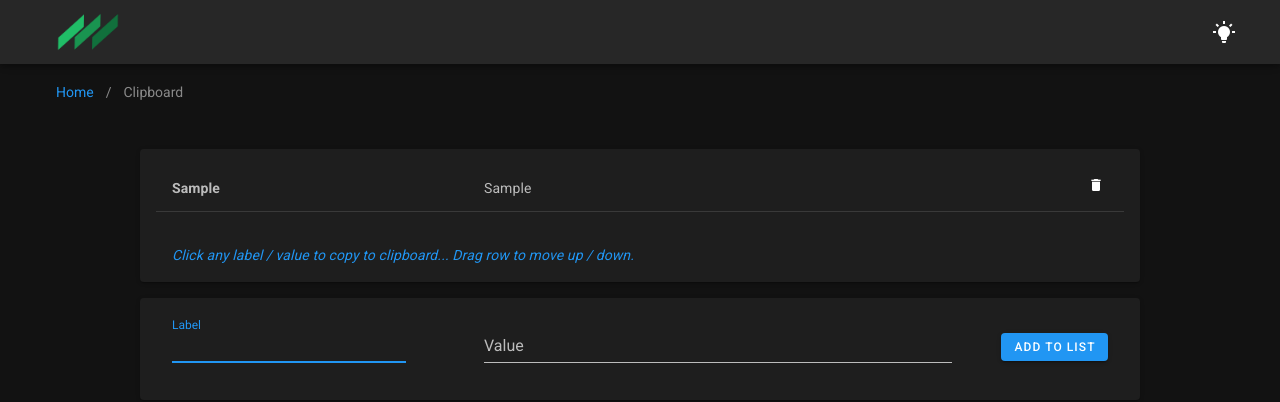
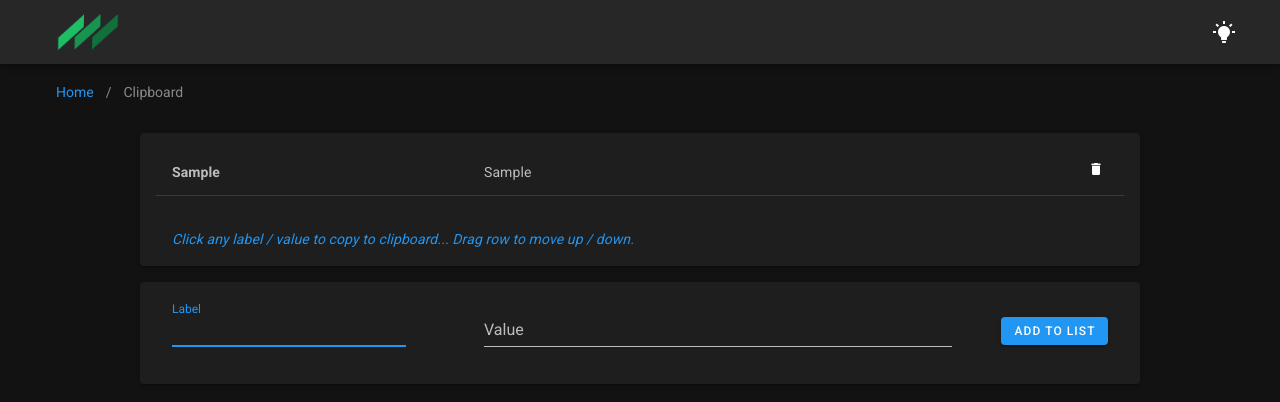
Before and after one commit to dikesh/dikesh.github.io, a plain HTML site: page clipboard.html in a window 1280 px wide. Both pictures are taken after typing "Sample", "Sample" into the empty fields and a click on the button "ADD TO LIST". Drawn offline with nearby package versions, Linux system fonts and the light colour scheme.

Commit message:
Margin fix

```diff
--- a/clipboard.html
+++ b/clipboard.html
@@ -37,7 +37,7 @@
         </v-breadcrumbs>
         <v-container>
           <!-- // List of key value -->
-          <v-card v-if='labelContentArr.length > 0' class="mt-4 mx-auto" max-width='1000'>
+          <v-card v-if='labelContentArr.length > 0' class="mx-auto" max-width='1000'>
             <v-card-text>
               <template v-for='(item, index) in labelContentArr'>
                 <v-row draggable="true" @drag='drag(index)' @dragover='dragover(index)' @dragend='dragend'
@@ -66,7 +66,7 @@
             </v-card-text>
           </v-card>
           <!-- // New key value -->
-          <v-card class="mt-4 px-4 mx-auto" max-width='1000'>
+          <v-card :class="{'px-4 mx-auto': true, 'mt-4': labelContentArr.length > 0}" max-width='1000'>
             <v-card-text>
               <v-row no-gutters :align="'baseline'">
                 <v-col cols='12' md='3'>
```
